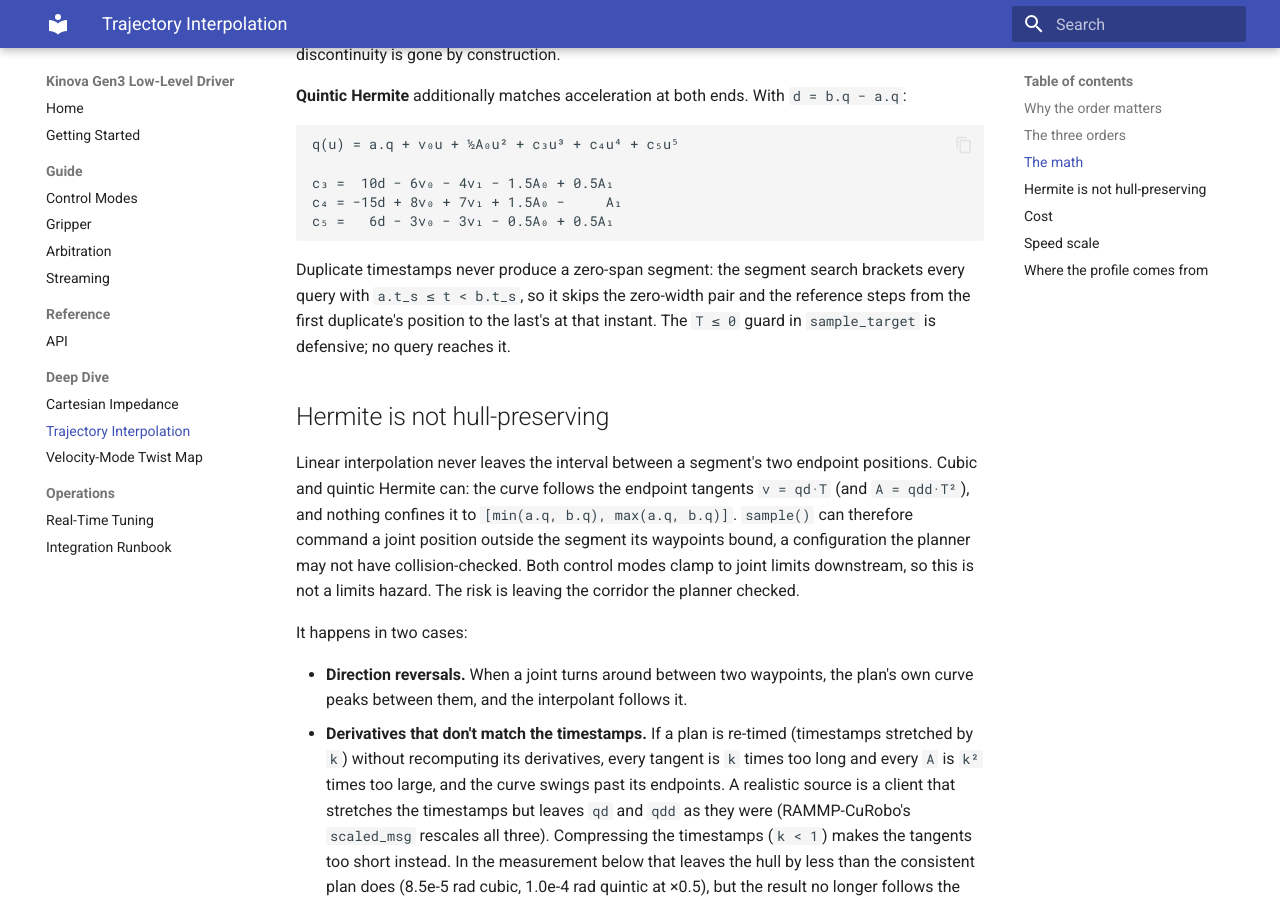
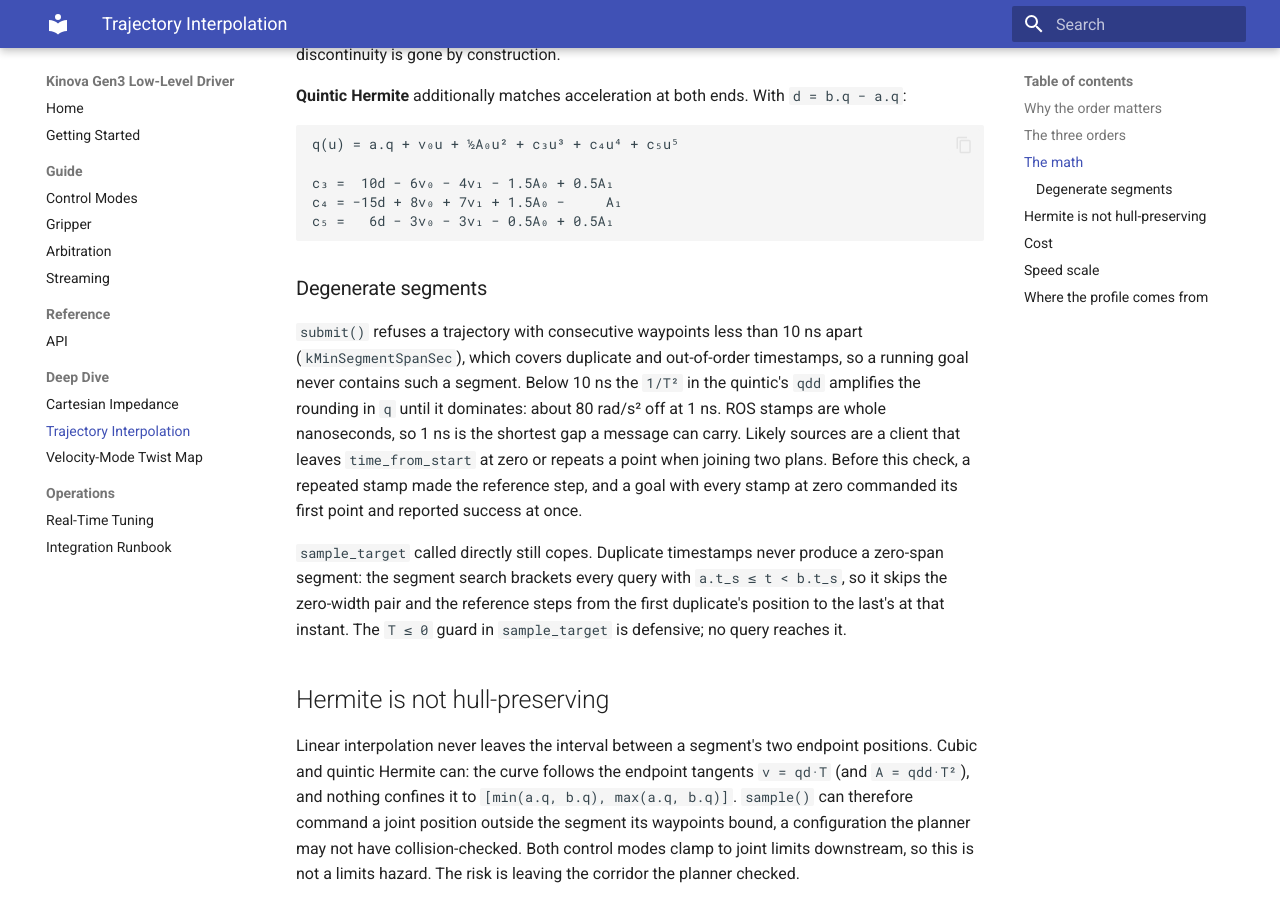
Before and after one commit to rammp-org/kinova-gen3-driver, an MkDocs documentation site: the page built from docs/deep-dive/trajectory-interpolation.md, in a window 1280 px wide and 900 px high, scrolled down 1669 px. Built offline with MkDocs 1.6.1 and Material for MkDocs 9.7.7, drawn with Linux system fonts in a browser that asks for light colours.

Commit message:
Refuse waypoints less than 10 ns apart
Below 10 ns the quintic's 1/span^2 scaling turns q's rounding into a
meaningless qdd (~80 rad/s^2 off at 1 ns), and duplicate or out-of-order
stamps make the reference step. A trajectory with any consecutive pair
closer than kMinSegmentSpanSec is now refused at on_trajectory_goal and
again by TrajectoryExecutor::submit (new SubmitResult::kRejectedShortSegment,
settled kInvalidGoal with a reason). NaN stamps fail the same check.

Co-Authored-By: Claude Opus 5.5 <noreply@anthropic.com>
Claude-Session: https://claude.ai/code/session_01QoDtVrG1ZaXYaCgEqxwvuy

````diff
--- a/docs/deep-dive/trajectory-interpolation.md
+++ b/docs/deep-dive/trajectory-interpolation.md
@@ -80,11 +80,24 @@ c₄ = −15d + 8v₀ + 7v₁ + 1.5A₀ −     A₁
 c₅ =   6d − 3v₀ − 3v₁ − 0.5A₀ + 0.5A₁
 ```
 
-Duplicate timestamps never produce a zero-span segment: the segment search
-brackets every query with `a.t_s ≤ t < b.t_s`, so it skips the zero-width
-pair and the reference steps from the first duplicate's position to the
-last's at that instant. The `T ≤ 0` guard in `sample_target` is defensive;
-no query reaches it.
+### Degenerate segments
+
+`submit()` refuses a trajectory with consecutive waypoints less than 10 ns
+apart (`kMinSegmentSpanSec`), which covers duplicate and out-of-order
+timestamps, so a running goal never contains such a segment. Below 10 ns the
+`1/T²` in the quintic's `qdd` amplifies the rounding in `q` until it
+dominates: about 80 rad/s² off at 1 ns. ROS stamps are whole nanoseconds,
+so 1 ns is the shortest gap a message can carry. Likely sources are a
+client that leaves `time_from_start` at zero or repeats a point when joining
+two plans. Before this check, a repeated stamp made the reference step, and a
+goal with every stamp at zero commanded its first point and reported success
+at once.
+
+`sample_target` called directly still copes. Duplicate timestamps never
+produce a zero-span segment: the segment search brackets every query with
+`a.t_s ≤ t < b.t_s`, so it skips the zero-width pair and the reference steps
+from the first duplicate's position to the last's at that instant. The
+`T ≤ 0` guard in `sample_target` is defensive; no query reaches it.
 
 ## Hermite is not hull-preserving
 
````
Also changed, not shown: CHANGELOG.md (+10 -0 lines), docs/reference/api.md (+8 -0 lines), 5 other files.
